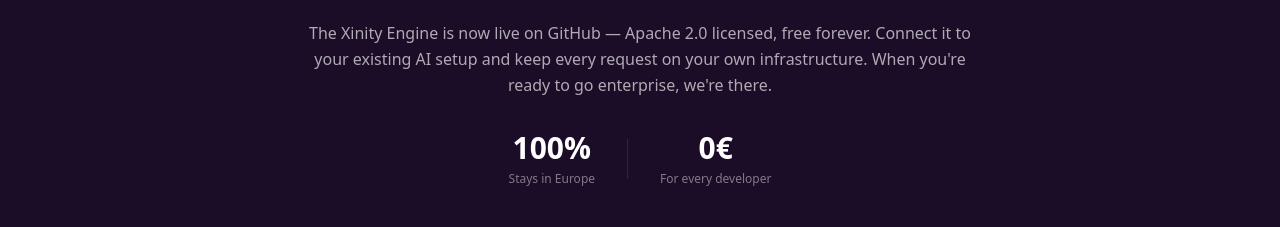
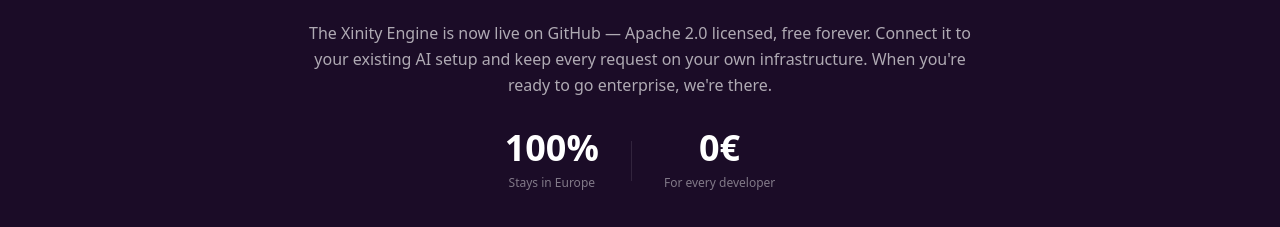
Before and after one commit to osammotg/xenity-website, a Next.js app: page / in a window 1280 px wide. Shown: the part 2620-2847 px from the top of the page. Built offline with nearby package versions, Linux system fonts and the light colour scheme; a web font is replaced by a local one.

Commit message:
style(design): FINDING-004b — match original stat number weight (36px font-extrabold)

```diff
--- a/app/page.tsx
+++ b/app/page.tsx
@@ -320,13 +320,13 @@
           </p>
           <div className="flex items-center justify-center gap-8 mb-10">
             <div className="text-center">
-              <p className="text-3xl font-semibold text-white">100%</p>
-              <p className="text-[12px] text-[rgba(255,255,255,0.45)] mt-1">Stays in Europe</p>
+              <p className="text-[36px] font-extrabold text-white leading-none">100%</p>
+              <p className="text-[12px] text-[rgba(255,255,255,0.45)] mt-2">Stays in Europe</p>
             </div>
             <div className="w-px h-10 bg-[rgba(255,255,255,0.1)]" />
             <div className="text-center">
-              <p className="text-3xl font-semibold text-white">0€</p>
-              <p className="text-[12px] text-[rgba(255,255,255,0.45)] mt-1">For every developer</p>
+              <p className="text-[36px] font-extrabold text-white leading-none">0€</p>
+              <p className="text-[12px] text-[rgba(255,255,255,0.45)] mt-2">For every developer</p>
             </div>
           </div>
           <div className="flex flex-col sm:flex-row items-center justify-center gap-3">
```
